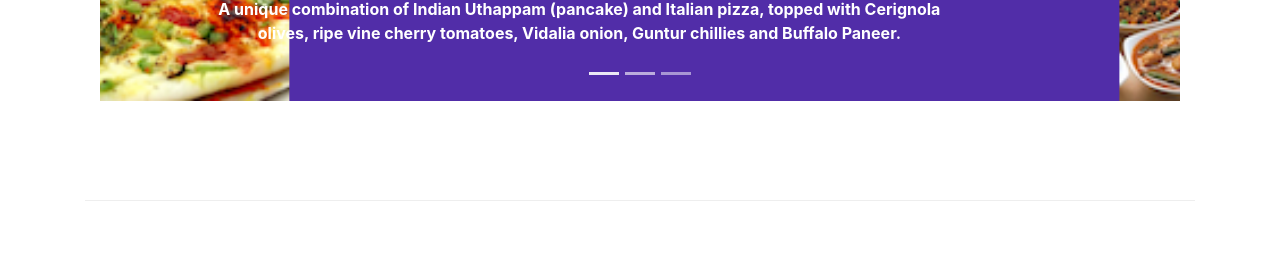
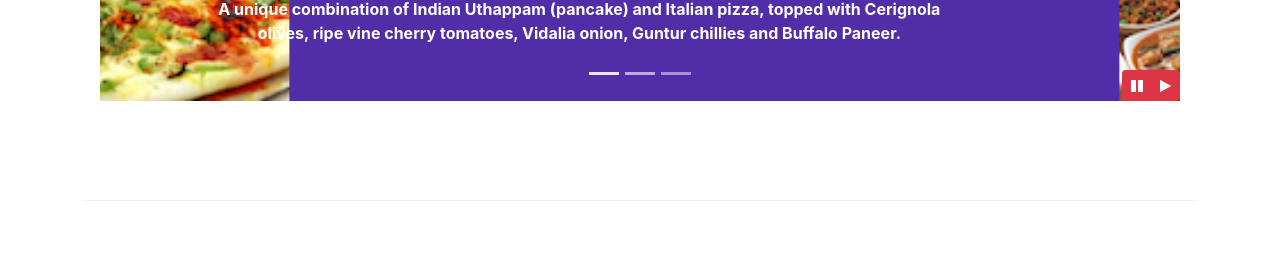
Before and after one commit to sbsaipranay19/Front-End-Web-UI-Frameworks-and-Tools-Bootstrap-4-, a website: page index.html in a window 1280 px wide. Shown: the part 533-800 px from the top of the page. Drawn offline with nearby package versions, Linux system fonts and the light colour scheme.

Commit message:
bootstrap jQuery

```diff
--- a/css/styles.css
+++ b/css/styles.css
@@ -55,5 +55,10 @@ height: 250px;
 .carousel-caption{
  font-weight: bold;
  text-align: center;
-
 }
+#carouselButton{
+ right:0;
+ position: absolute;
+ bottom: 0;
+ z-index: 1;
+}
--- a/index.html
+++ b/index.html
@@ -218,6 +218,14 @@
         <a class="carousel-control-next" href="#mycarousel" role="button" data-slide="next">
             <span class="carousel-control-next-icon"></span>
         </a>
+        <div class="btn-group" id="carouselButton">
+            <button class="btn btn-danger btn-sm" id="carousel-pause">
+                <span class="fa fa-pause"></span>
+            </button>
+            <button class="btn btn-danger btn-sm" id="carousel-play">
+                <span class="fa fa-play"></span>
+            </button>
+        </div>
 </div>
                         </div>
                     </div>
@@ -331,7 +339,17 @@
     <script src="node_modules/jquery/dist/jquery.slim.min.js"></script>
     <script src="node_modules/popper.js/dist/umd/popper.min.js"></script>
     <script src="node_modules/bootstrap/dist/js/bootstrap.min.js"></script>
-
+    <script>
+        $(document).ready(function(){
+            $("#mycarousel").carousel( { interval: 2000,pause: "false" } );
+            $("#carousel-pause").click(function(){
+                $("#mycarousel").carousel('pause');
+            });
+            $("#carousel-play").click(function(){
+                $("#mycarousel").carousel('cycle');
+            });
+        });
+    </script>
 
 
 </body>
```
